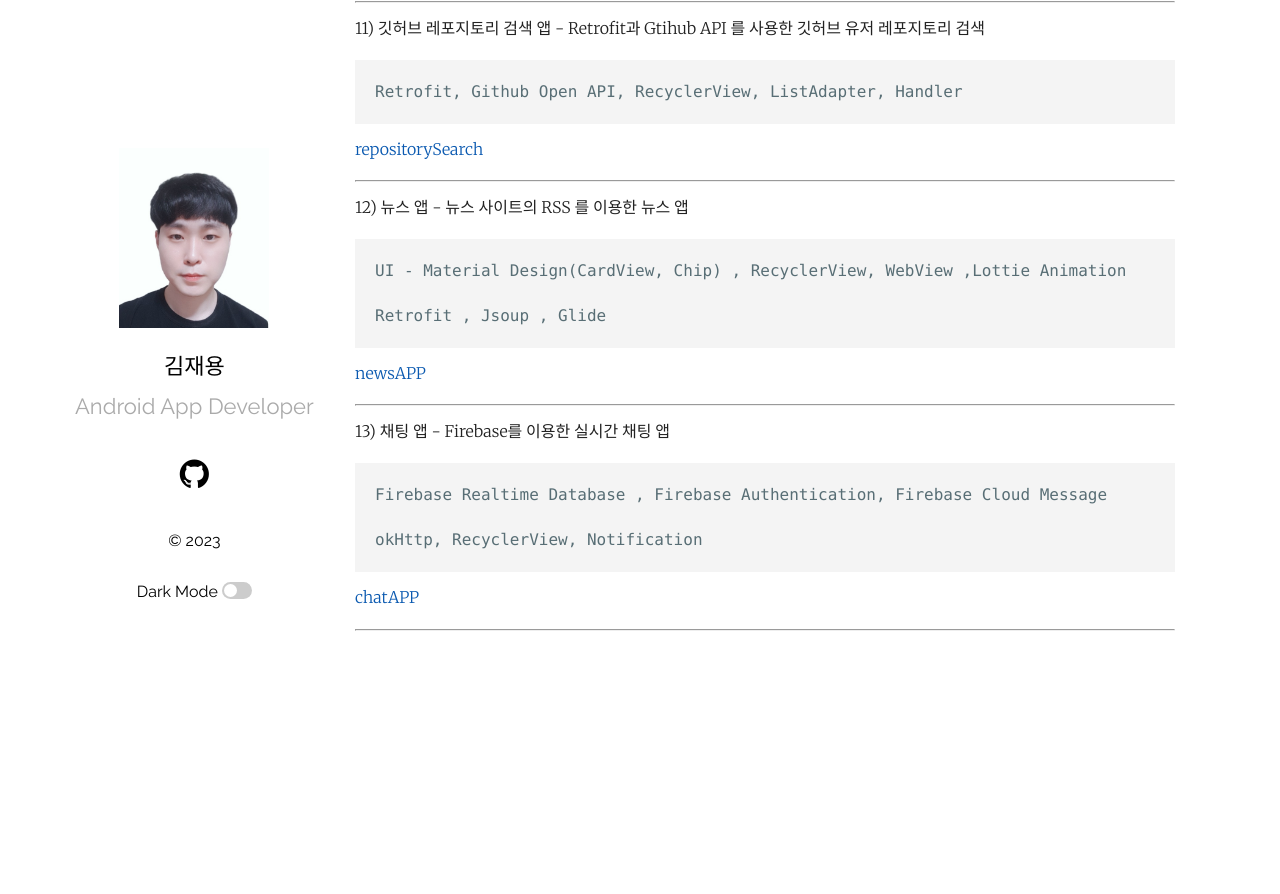
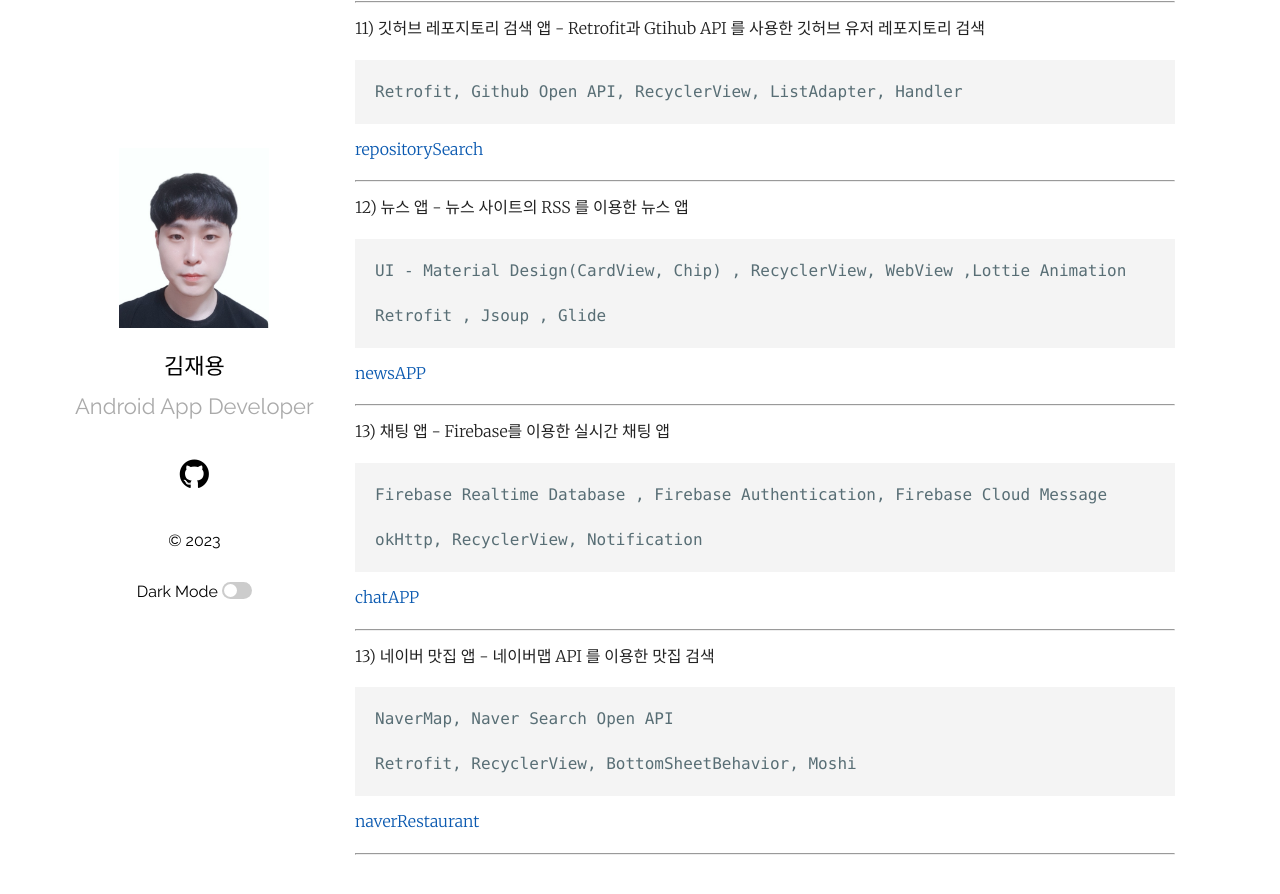
Before and after one commit to Jaeyong1114/Jaeyong1114.github.io, a Jekyll site: the page built from _posts/2023-06-08-Study-jekyll.markdown, in a window 1280 px wide and 900 px high, scrolled down 1990 px. Shown: the top 894 px of the window. Built offline with Jekyll 4.4.1, drawn with Linux system fonts in a browser that asks for light colours; before the commit the page ends 2666 px from its top, so only the background shows below that.

Commit message:
study 추가

```diff
--- a/_posts/2023-06-08-Study-jekyll.markdown
+++ b/_posts/2023-06-08-Study-jekyll.markdown
@@ -124,6 +124,16 @@ categories: jekyll update
 
   --------------------------------------------------------------------------------------------------------------------------------------
 
+  13) 네이버 맛집 앱 - 네이버맵 API 를 이용한 맛집 검색
+
+    NaverMap, Naver Search Open API
+
+    Retrofit, RecyclerView, BottomSheetBehavior, Moshi
+
+  [naverRestaurant][naverRestaurant]
+
+  --------------------------------------------------------------------------------------------------------------------------------------
+
 
 
 [numCount]: https://github.com/Jaeyong1114/numbercountPractice
@@ -139,3 +149,4 @@ categories: jekyll update
 [repositorySearch]:https://github.com/Jaeyong1114/RepositorySearch
 [newsAPP]:https://github.com/Jaeyong1114/NewsApp
 [chatAPP]:https://github.com/Jaeyong1114/ChatApp
+[naverRestaurant]:https://github.com/Jaeyong1114/NaverMapRestaurant
```
